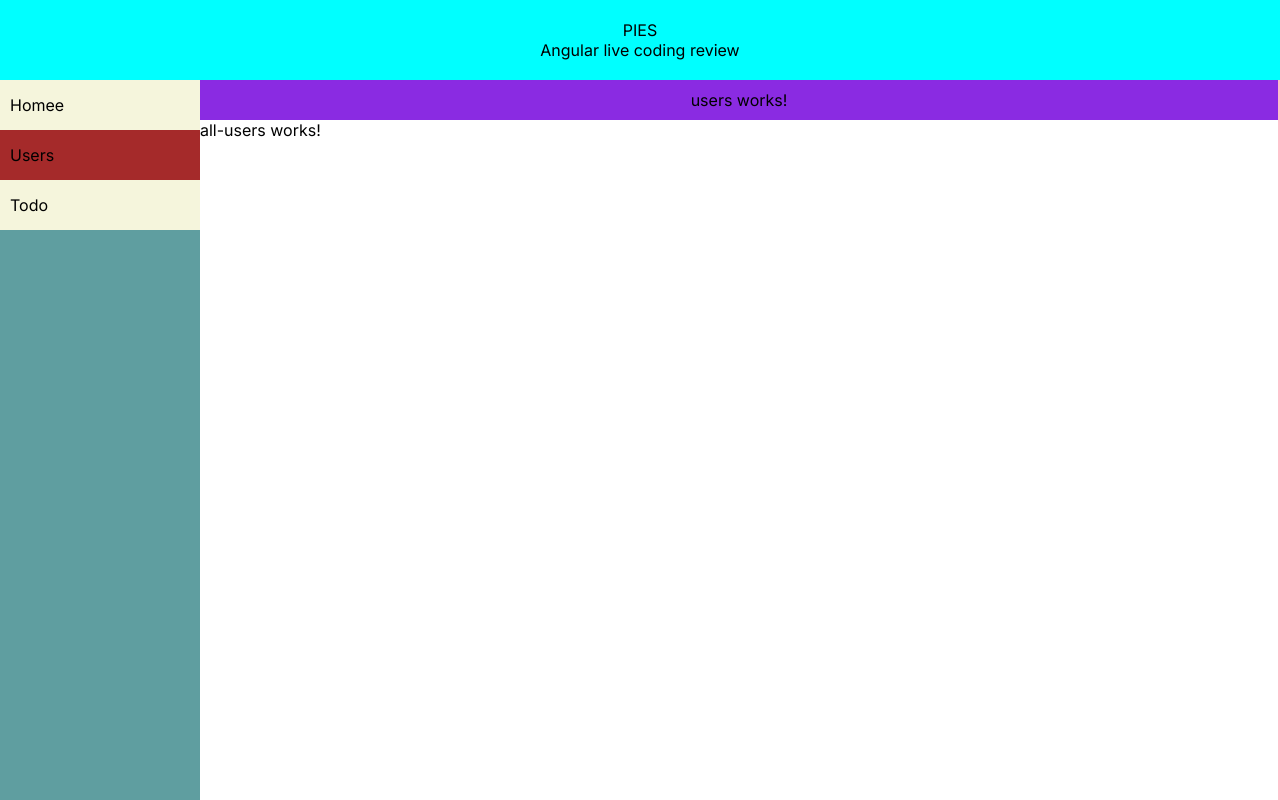
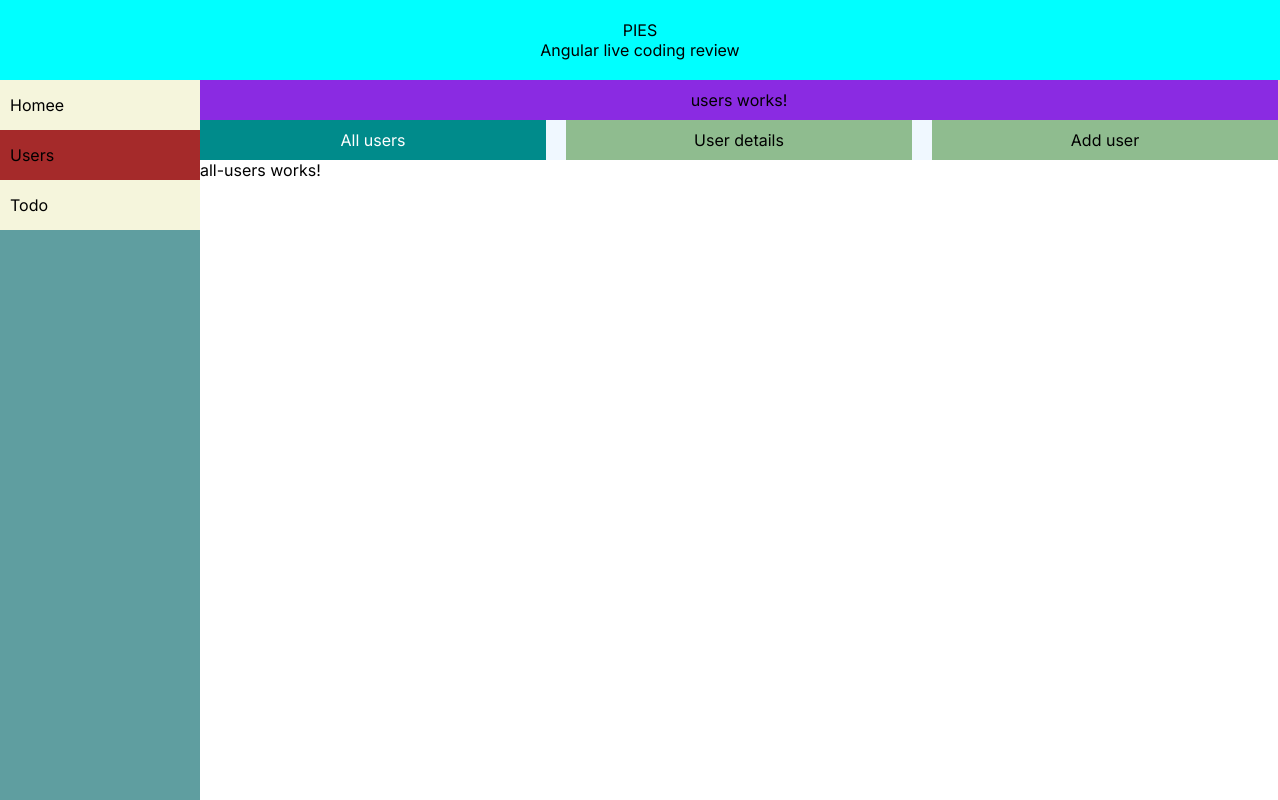
Before and after one commit to kargeb/pies, an Angular app: page /users/all-users in a window 1280 px wide. Built offline with nearby package versions, Linux system fonts and the light colour scheme.

Commit message:
users child routing buttons

```diff
--- /dev/null
+++ b/src/app/features/users/components/add-user/add-user.html
@@ -0,0 +1 @@
+<p>add-user works!</p>
--- /dev/null
+++ b/src/app/features/users/components/user-details/user-details.html
@@ -0,0 +1 @@
+<p>user-details works!</p>
--- a/src/app/features/users/users-routing-module.ts
+++ b/src/app/features/users/users-routing-module.ts
@@ -2,6 +2,8 @@ import { NgModule } from '@angular/core';
 import { RouterModule, Routes } from '@angular/router';
 import { Users } from './users';
 import { AllUsers } from './components/all-users/all-users';
+import { UserDetails } from './components/user-details/user-details';
+import { AddUser } from './components/add-user/add-user';
 
 const routes: Routes = [
   {
@@ -9,8 +11,8 @@ const routes: Routes = [
     component: Users,
     children: [
       { path: 'all-users', component: AllUsers },
-      //   { path: 'user-details', component: undefined },
-      //   { path: 'add-suer', component: undefined },
+      { path: 'user-details', component: UserDetails },
+      { path: 'add-user', component: AddUser },
       { path: '', redirectTo: 'all-users', pathMatch: 'full' },
     ],
   },
--- a/src/app/features/users/users.html
+++ b/src/app/features/users/users.html
@@ -1,3 +1,22 @@
 <h3 class="title">users works!</h3>
 
+<nav class="nav">
+  <ul>
+    <li>
+      <a class="link" routerLink="all-users" routerLinkActive="active"
+        >All users</a
+      >
+    </li>
+    <li>
+      <a class="link" routerLink="user-details" routerLinkActive="active"
+        >User details</a
+      >
+    </li>
+    <li>
+      <a class="link" routerLink="add-user" routerLinkActive="active"
+        >Add user</a
+      >
+    </li>
+  </ul>
+</nav>
 <router-outlet></router-outlet>
--- a/src/app/features/users/users.scss
+++ b/src/app/features/users/users.scss
@@ -6,3 +6,41 @@
   justify-content: center;
   background-color: blueviolet;
 }
+
+.nav {
+  background-color: aliceblue;
+  ul {
+    // background-color: darkseagreen;
+    display: flex;
+    justify-content: space-around;
+    height: 40px;
+    align-items: center;
+    gap: 20px;
+
+    li {
+      display: flex;
+      justify-content: center;
+      align-items: center;
+      width: 100%;
+      height: 100%;
+    }
+
+    a {
+      background-color: darkseagreen;
+      display: flex;
+      justify-content: center;
+      align-items: center;
+      height: 100%;
+      width: 100%;
+
+      &:hover {
+        background-color: cadetblue;
+      }
+    }
+  }
+}
+
+.active {
+  background-color: darkcyan !important;
+  color: white;
+}
--- a/src/app/features/users/users.ts
+++ b/src/app/features/users/users.ts
@@ -1,10 +1,10 @@
 import { Component } from '@angular/core';
-import { RouterOutlet } from '@angular/router';
+import { RouterLink, RouterLinkActive, RouterOutlet } from '@angular/router';
 
 @Component({
   selector: 'app-users',
   templateUrl: './users.html',
   styleUrl: './users.scss',
-  imports: [RouterOutlet],
+  imports: [RouterOutlet, RouterLink, RouterLinkActive],
 })
 export class Users {}
```
Also changed, not shown: src/app/features/users/components/add-user/add-user.ts (added, +11 -0 lines), src/app/features/users/components/user-details/user-details.ts (added, +11 -0 lines), src/app/features/users/components/add-user/add-user.scss (added), src/app/features/users/components/user-details/user-details.scss (added), 2 other files (tests, documents, lock files or other folders).
